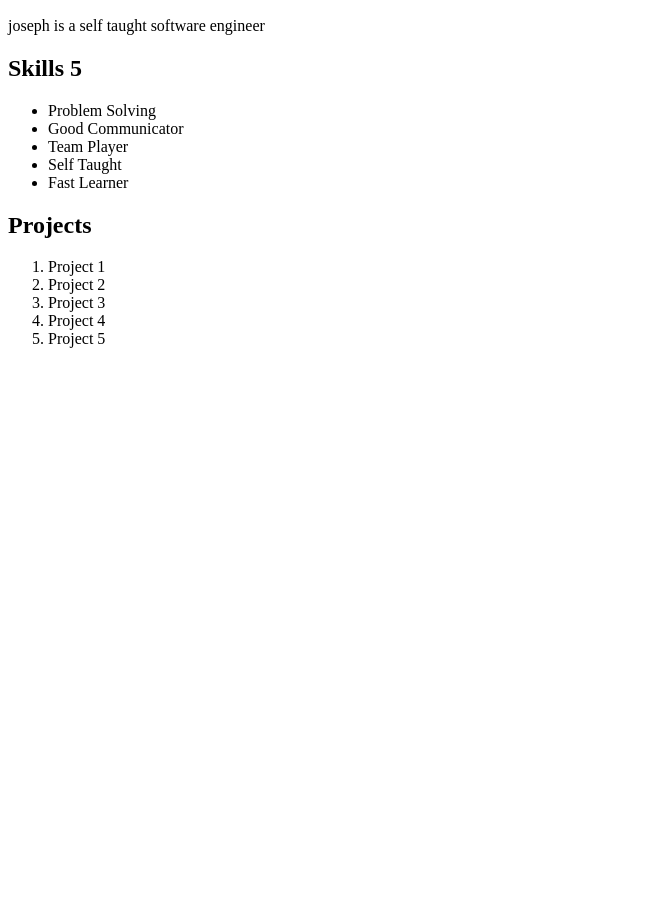
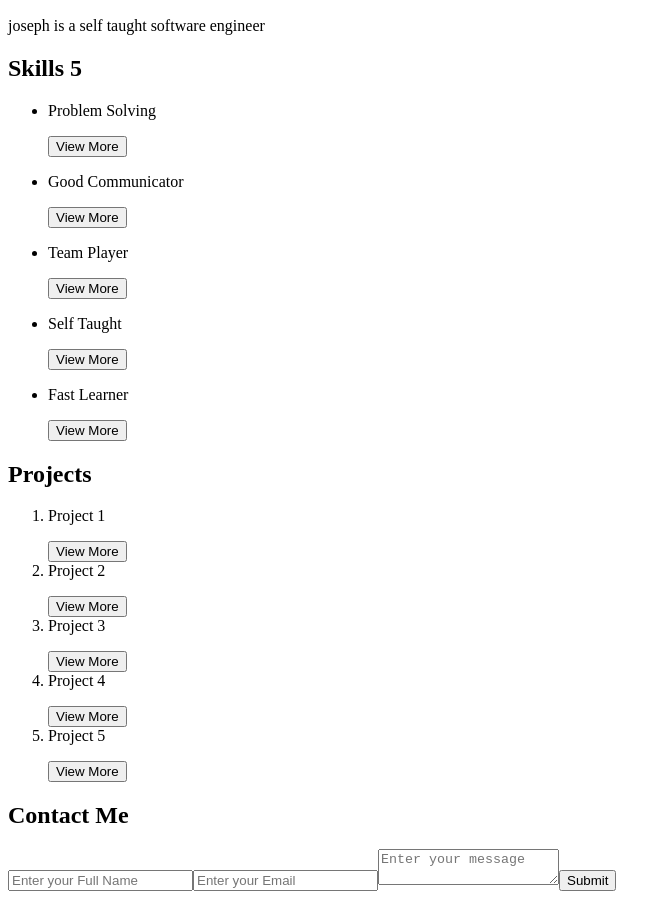
Before and after one commit to zaki-s/my-life, a plain HTML site: page index.html in a window 1280 px wide. Shown: the part 50-949 px from the top of the page, without its empty margins (0-672 px from the left). Before the commit the page ends 800 px from the top, so only its background shows below. Drawn offline with Linux system fonts and the light colour scheme.

Commit message:
add contact section with form and functionality to submit messages

```diff
--- a/index.html
+++ b/index.html
@@ -7,10 +7,9 @@
     <link rel="stylesheet" href="./index.css">
 </head>
 <body>
-    <section id ='aboutme'>
-    </section>
-
+    <section id ='aboutme'></section>
     <section id="skillsprojects"></section>
+    <section id="contactme"></section>
     <script src="./index.js"></script>
 </body>
 </html>
--- a/index.js
+++ b/index.js
@@ -2,6 +2,34 @@ let heading = 'The Life of Joseph'
 let paragraph= 'joseph is a self taught software engineer'
 const skills = ['Problem Solving', 'Good Communicator', 'Team Player', 'Self Taught', 'Fast Learner']
 const projects = ['Project 1', 'Project 2', 'Project 3', 'Project 4', 'Project 5']
+
+
+const submitForm = async (event) => {
+    event.preventDefault()
+
+    let fullName = document.querySelector('input[type="text"]').value
+    let email = document.querySelector('input[type="email"]').value
+    let message = document.querySelector('textarea').value
+
+    const data = {
+        fullName,
+        email,
+        message
+    }
+
+   const response = await fetch('https://jsonplaceholder.typicode.com/posts', {
+        method: 'POST',
+        header: {},
+        body: JSON.stringify(data)
+    })
+
+    response.json().then((data) => {
+        console.log(data)
+    }).catch((error) => {
+        console.log(error)
+    })
+}
+
 
 const aboutMeSection = document.getElementById("aboutme")
 const skillsSection = document.getElementById("skillsprojects")
@@ -27,7 +55,15 @@ let skillsList = document.createElement('ul')
 for (let skill = 0; skill < skills.length; skill++ ) {
     console.log(skills[skill])
     let listItem = document.createElement('li')
-    listItem.innerHTML = skills[skill]
+    let listItemText = document.createElement('p')
+    let viewMoreButton = document.createElement('button')
+
+    viewMoreButton.innerHTML = 'View More'
+    listItemText.innerHTML = skills[skill]
+
+    listItem.appendChild(listItemText)
+    listItem.appendChild(viewMoreButton)
+
     skillsList.appendChild(listItem)
 }
 
@@ -42,7 +78,14 @@ let projectList = document.createElement('ol')
 
 projects.forEach((project) => {
     let listItem = document.createElement('li')
+    let listItemText = document.createElement('p')
+    let viewMoreButton = document.createElement('button')
+
+    viewMoreButton.innerHTML = 'View More'
     listItem.innerHTML = project
+
+    listItem.appendChild(listItemText)
+    listItem.appendChild(viewMoreButton)
     projectList.appendChild(listItem)
 })
 
@@ -51,6 +94,45 @@ projectContainer.appendChild(projectList)
 
 // End of skills section
 
+
+
+// Contact section
+const contactSection = document.getElementById('contactme')
+
+let contactHeading = document.createElement('h2')
+contactHeading.innerHTML = 'Contact Me'
+
+let contactForm = document.createElement('form')
+
+let fullNameInput = document.createElement('input')
+fullNameInput.setAttribute('type', 'text')
+fullNameInput.setAttribute('placeholder', 'Enter your Full Name')
+
+let emailInput = document.createElement('input')
+emailInput.setAttribute('type', 'email')
+emailInput.setAttribute('placeholder', 'Enter your Email')
+
+let messageInput = document.createElement('textarea')
+messageInput.setAttribute('placeholder', 'Enter your message')
+
+let submitButton = document.createElement('button')
+submitButton.setAttribute('type', 'submit')
+submitButton.innerHTML = 'Submit'
+
+submitButton.addEventListener('click', submitForm)
+
+
+
+contactForm.appendChild(fullNameInput)
+contactForm.appendChild(emailInput)
+contactForm.appendChild(messageInput)
+contactForm.appendChild(submitButton)
+
+contactSection.appendChild(contactHeading)
+contactSection.appendChild(contactForm)
+
+// End of contact section
+
 aboutMeSection.appendChild(headingElement)
 aboutMeSection.appendChild(paragraphElement)
 skillsSection.appendChild(skillsContainer)
```
